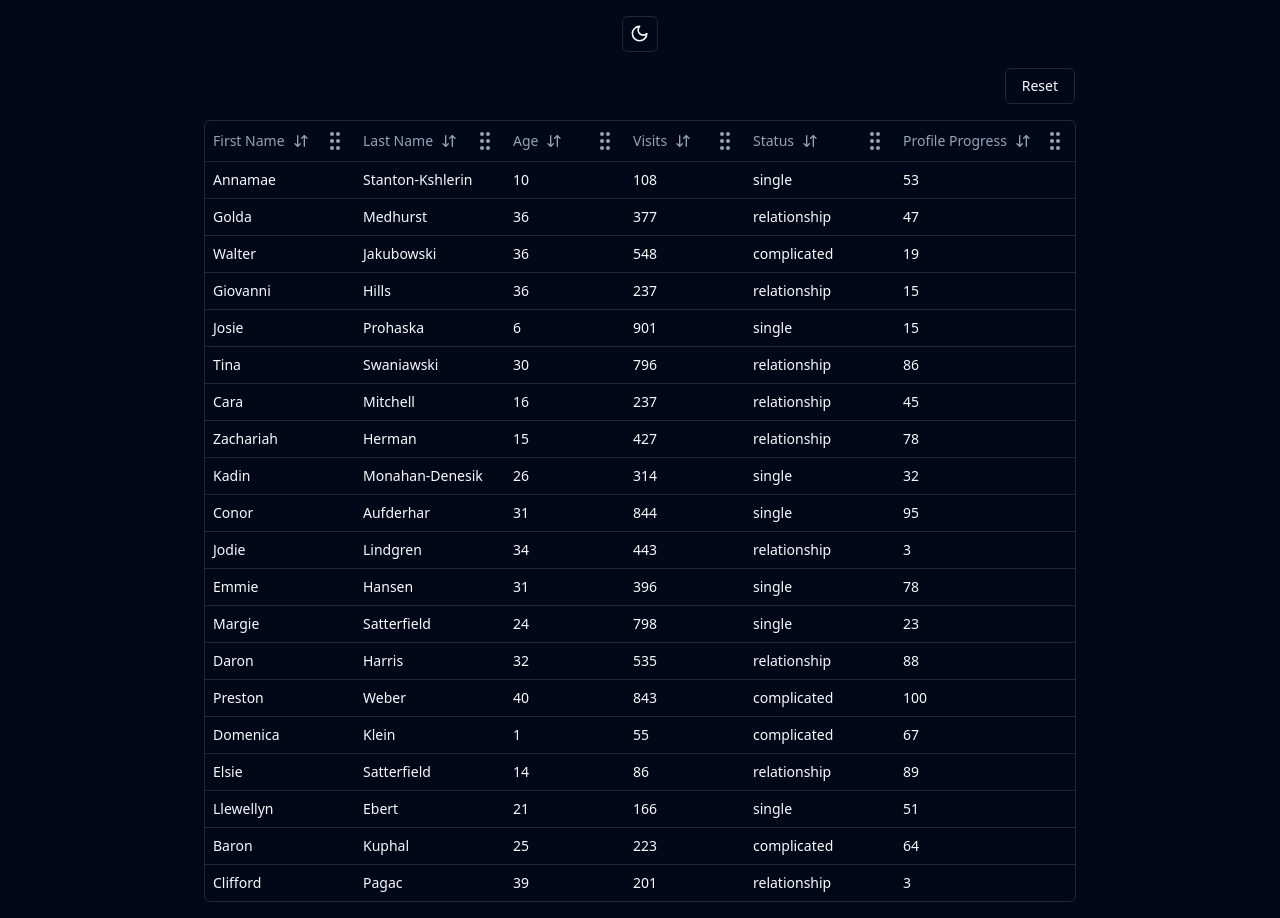
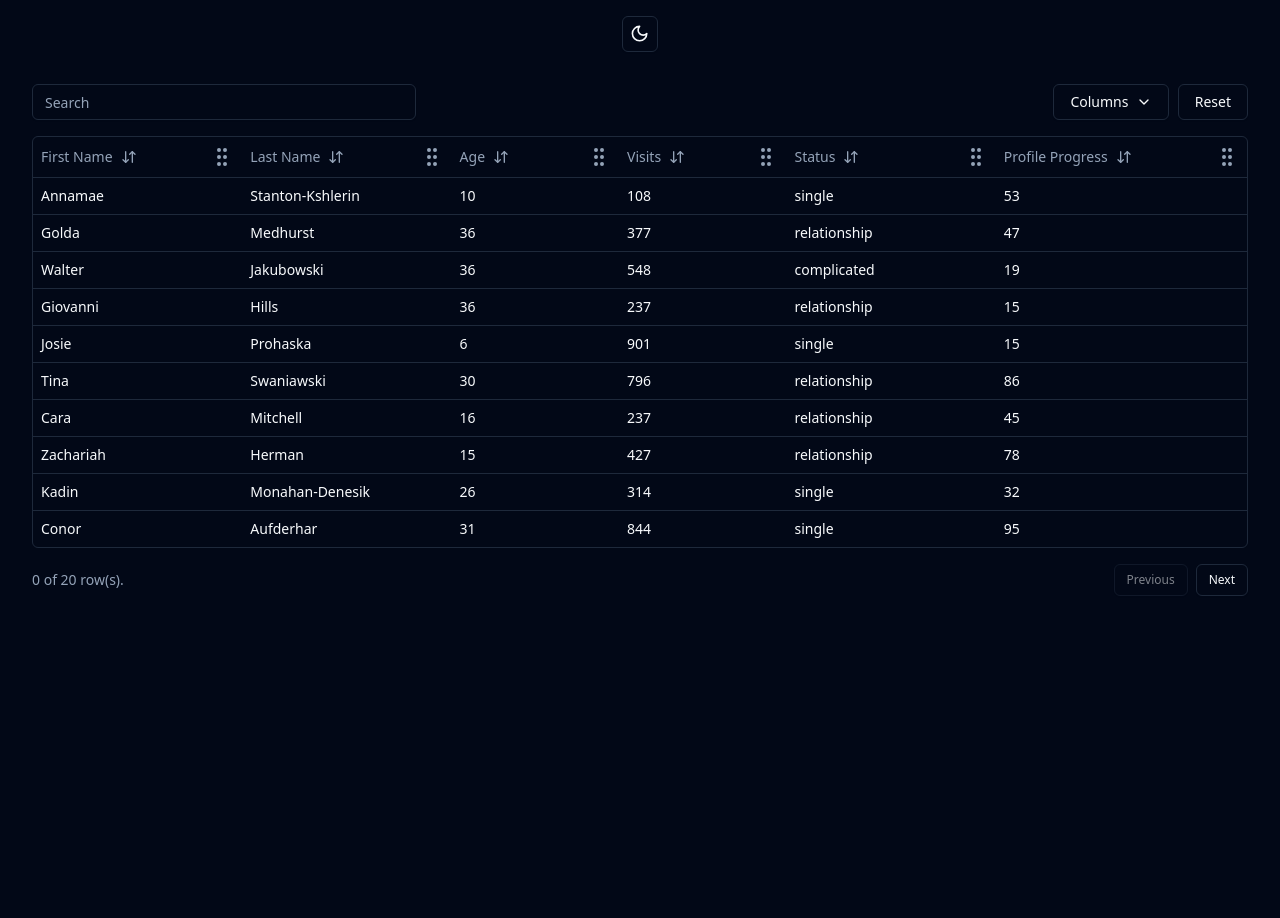
Before and after one commit to Xebec19/literate-bassoon, a React (Vite) app: page / in a window 1280 px wide. After the commit the page ends 800 px from the top, so only its background shows below. Built offline with nearby package versions, Linux system fonts and the light colour scheme.

Commit message:
feat: pagination

```diff
--- a/src/components/ui/data-table/dnd-table.tsx
+++ b/src/components/ui/data-table/dnd-table.tsx
@@ -5,8 +5,10 @@ import {
   ColumnDef,
   Header,
   SortingState,
+  VisibilityState,
   flexRender,
   getCoreRowModel,
+  getPaginationRowModel,
   getSortedRowModel,
   useReactTable,
 } from "@tanstack/react-table";
@@ -29,7 +31,12 @@ import {
   SortableContext,
   horizontalListSortingStrategy,
 } from "@dnd-kit/sortable";
-
+import {
+  DropdownMenu,
+  DropdownMenuCheckboxItem,
+  DropdownMenuContent,
+  DropdownMenuTrigger,
+} from "../dropdown-menu";
 // needed for row & cell level scope DnD setup
 import { useSortable } from "@dnd-kit/sortable";
 import { CSS } from "@dnd-kit/utilities";
@@ -41,8 +48,15 @@ import {
   TableHeader,
   TableRow,
 } from "../table";
-import { ArrowDown, ArrowDownUp, ArrowUp, GripVertical } from "lucide-react";
+import {
+  ArrowDown,
+  ArrowDownUp,
+  ArrowUp,
+  ChevronDownIcon,
+  GripVertical,
+} from "lucide-react";
 import { Button } from "../button";
+import { Input } from "../input";
 
 const DraggableTableHeader = ({
   header,
@@ -142,6 +156,8 @@ const DragAlongCell = ({ cell }: { cell: Cell<Person, unknown> }) => {
 
 export default function DndTable() {
   const [sorting, setSorting] = React.useState<SortingState>([]);
+  const [columnVisibility, setColumnVisibility] =
+    React.useState<VisibilityState>({});
 
   const [isPending, startTransition] = useTransition();
 
@@ -207,9 +223,12 @@ export default function DndTable() {
     getCoreRowModel: getCoreRowModel(),
     getSortedRowModel: getSortedRowModel(),
     onSortingChange: setSorting,
+    onColumnVisibilityChange: setColumnVisibility,
+    getPaginationRowModel: getPaginationRowModel(),
     state: {
       sorting,
       columnOrder,
+      columnVisibility,
     },
     onColumnOrderChange: setColumnOrder,
     debugTable: true,
@@ -240,15 +259,50 @@ export default function DndTable() {
       const colOrder = columns.map((c) => c.id!);
       setColumnOrder(colOrder);
       setSorting([]);
+      setColumnVisibility({});
     });
   }
 
   return (
-    <>
-      <div
-        className="w-full flex justify-end"
-        {...{ style: { width: table.getCenterTotalSize() } }}
+    <div className="w-full">
+      <div className="flex items-center py-4">
+        <Input
+          placeholder="Search"
+          value={
+            (table.getColumn("firstName")?.getFilterValue() as string) ?? ""
+          }
+          onChange={(event) =>
+            table.getColumn("firstName")?.setFilterValue(event.target.value)
+          }
+          className="max-w-sm"
+        />
+        <DropdownMenu>
+          <DropdownMenuTrigger asChild>
+            <Button variant="outline" className="ml-auto">
+              Columns <ChevronDownIcon className="ml-2 h-4 w-4" />
+            </Button>
+          </DropdownMenuTrigger>
+          <DropdownMenuContent align="end">
+            {table
+              .getAllColumns()
+              .filter((column) => column.getCanHide())
+              .map((column) => {
+                return (
+                  <DropdownMenuCheckboxItem
+                    key={column.id}
+                    className="capitalize"
+                    checked={column.getIsVisible()}
+                    onCheckedChange={(value) =>
+                      column.toggleVisibility(!!value)
+                    }
                   >
+                    {column.id}
+                  </DropdownMenuCheckboxItem>
+                );
+              })}
+          </DropdownMenuContent>
+        </DropdownMenu>
+        &nbsp;&nbsp;
         <Button
           variant={"outline"}
           disabled={isPending}
@@ -264,7 +318,7 @@ export default function DndTable() {
           onDragEnd={handleDragEnd}
           sensors={sensors}
         >
-          <Table {...{ style: { width: table.getCenterTotalSize() } }}>
+          <Table>
             <TableHeader>
               {table.getHeaderGroups().map((headerGroup) => (
                 <TableRow key={headerGroup.id}>
@@ -280,7 +334,8 @@ export default function DndTable() {
               ))}
             </TableHeader>
             <TableBody>
-              {table.getRowModel().rows.map((row) => (
+              {table.getRowModel().rows?.length ? (
+                table.getRowModel().rows.map((row) => (
                   <TableRow key={row.id}>
                     {row.getVisibleCells().map((cell) => (
                       <SortableContext
@@ -292,11 +347,45 @@ export default function DndTable() {
                       </SortableContext>
                     ))}
                   </TableRow>
-              ))}
+                ))
+              ) : (
+                <TableRow>
+                  <TableCell
+                    colSpan={columns.length}
+                    className="h-24 text-center"
+                  >
+                    No results.
+                  </TableCell>
+                </TableRow>
+              )}
             </TableBody>
           </Table>
         </DndContext>
       </div>
-    </>
+      <div className="flex items-center justify-end space-x-2 py-4">
+        <div className="flex-1 text-sm text-muted-foreground">
+          {table.getFilteredSelectedRowModel().rows.length} of{" "}
+          {table.getFilteredRowModel().rows.length} row(s).
+        </div>
+        <div className="space-x-2">
+          <Button
+            variant="outline"
+            size="sm"
+            onClick={() => table.previousPage()}
+            disabled={!table.getCanPreviousPage()}
+          >
+            Previous
+          </Button>
+          <Button
+            variant="outline"
+            size="sm"
+            onClick={() => table.nextPage()}
+            disabled={!table.getCanNextPage()}
+          >
+            Next
+          </Button>
+        </div>
+      </div>
+    </div>
   );
 }
--- /dev/null
+++ b/src/components/ui/input.tsx
@@ -0,0 +1,25 @@
+import * as React from "react"
+
+import { cn } from "@/lib/utils"
+
+export interface InputProps
+  extends React.InputHTMLAttributes<HTMLInputElement> {}
+
+const Input = React.forwardRef<HTMLInputElement, InputProps>(
+  ({ className, type, ...props }, ref) => {
+    return (
+      <input
+        type={type}
+        className={cn(
+          "flex h-9 w-full rounded-md border border-input bg-transparent px-3 py-1 text-sm shadow-sm transition-colors file:border-0 file:bg-transparent file:text-sm file:font-medium placeholder:text-muted-foreground focus-visible:outline-none focus-visible:ring-1 focus-visible:ring-ring disabled:cursor-not-allowed disabled:opacity-50",
+          className
+        )}
+        ref={ref}
+        {...props}
+      />
+    )
+  }
+)
+Input.displayName = "Input"
+
+export { Input }
```
Lines whose indentation alone changed are shown as unchanged.
